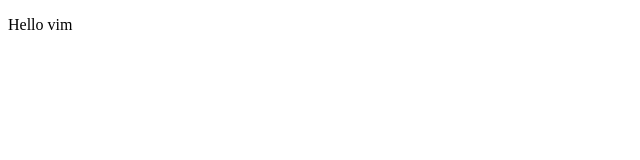
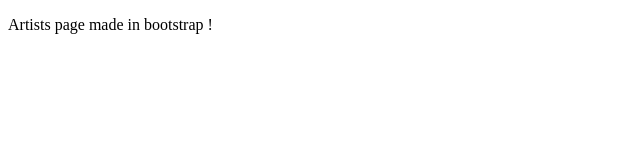
Before and after one commit to SofiaLara/Zonia, a plain HTML site: page Zonia Payments/index.html in a window 1280 px wide. Shown: the whole page, without its empty margins (0-640 px from the left). Drawn offline with Linux system fonts and the light colour scheme.

Commit message:
Change in p

```diff
--- a/Zonia Payments/index.html
+++ b/Zonia Payments/index.html
@@ -7,7 +7,7 @@
 		<title>Payments</title>
 	</head>
 <body>
-<p>Hello vim</p>
+<p>Artists page made in bootstrap !</p>
 <form action="/charge" method="POST">
   <script
     src="https://checkout.stripe.com/checkout.js" class="stripe-button"
```
Also changed, not shown: 1 other file.
